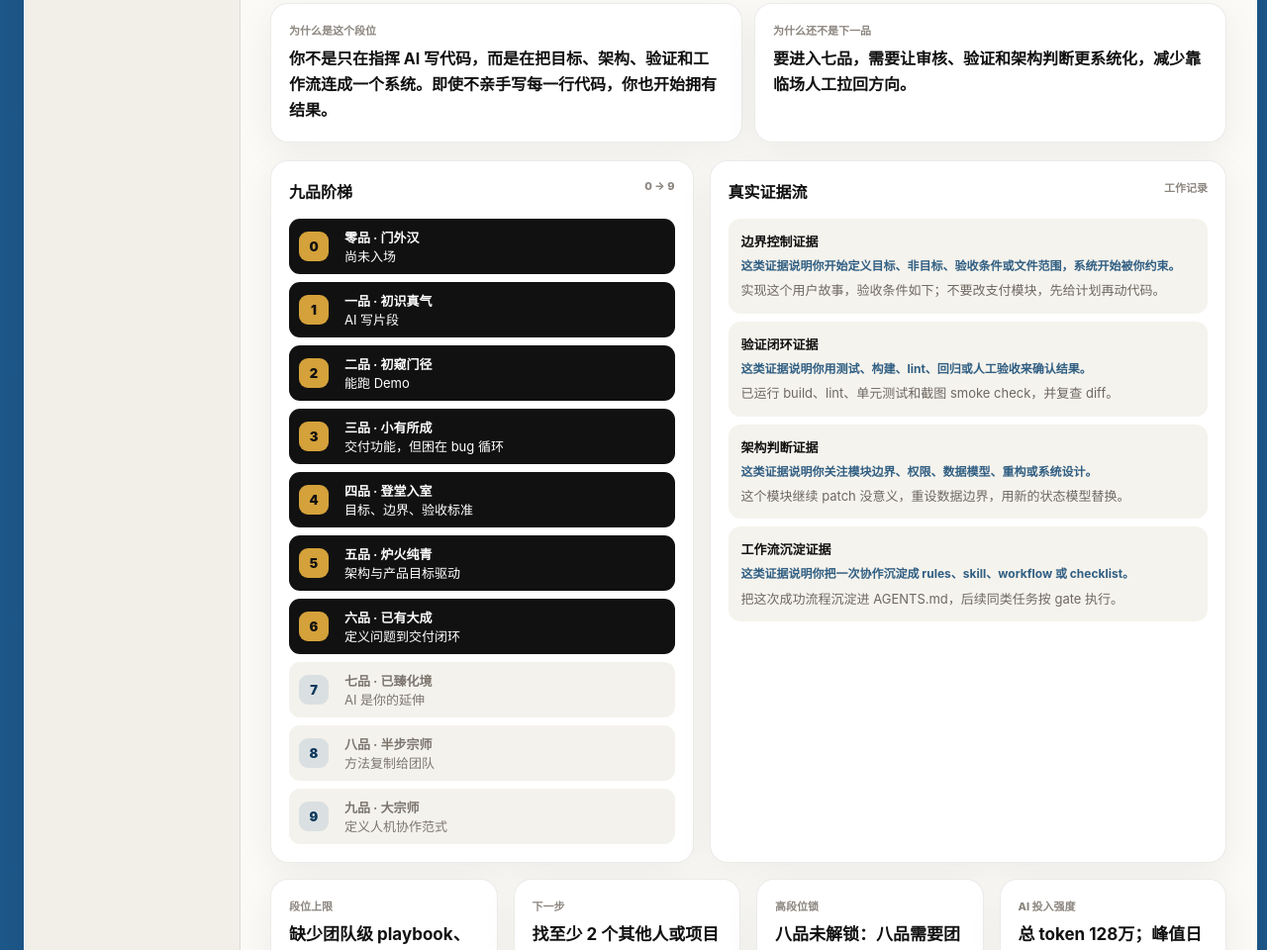
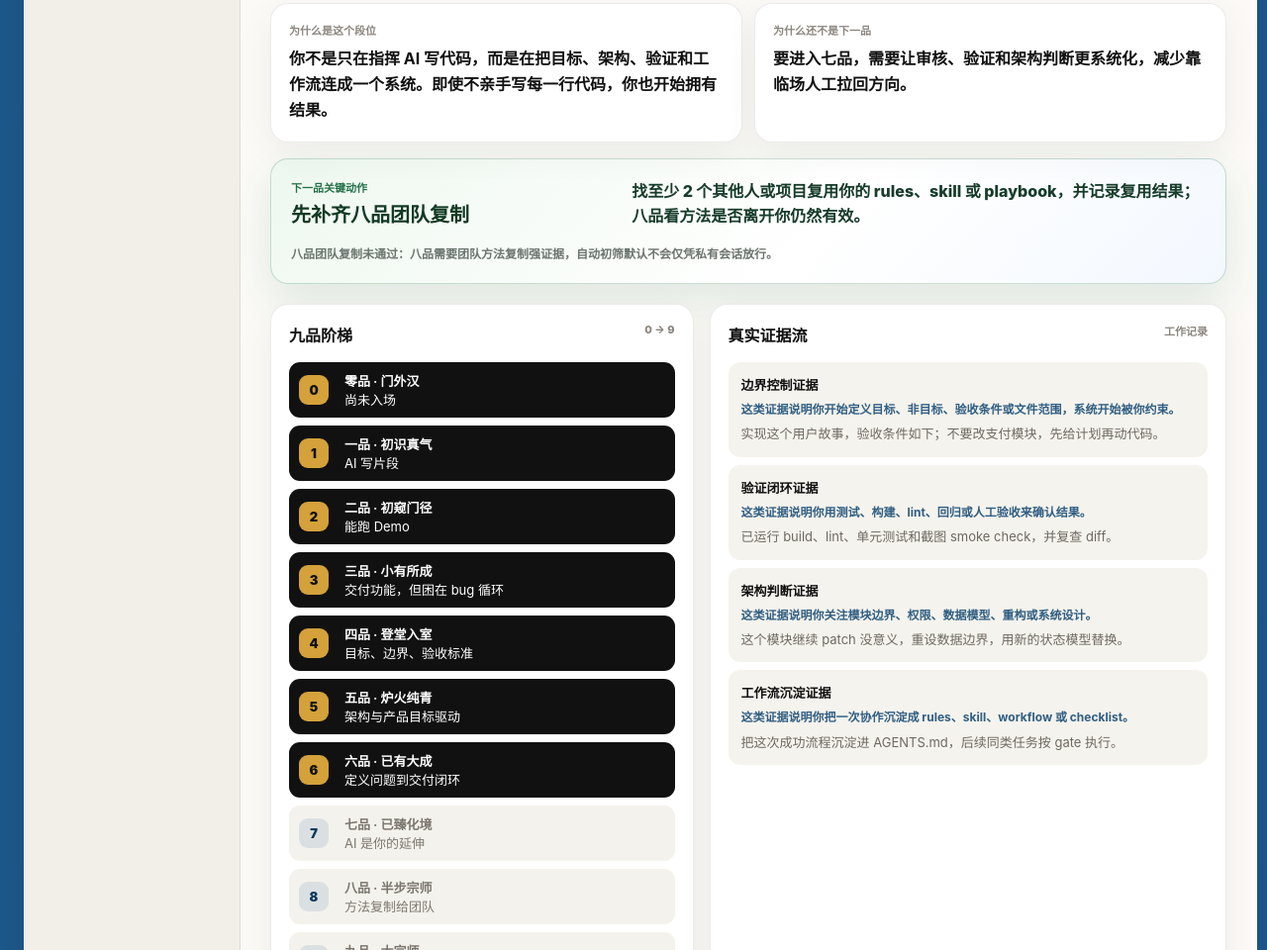
Before and after one commit to relaxcloud-cn/vibe-coding-rank, a website: page apps/report-site/index.html in a window 1280 px wide. Shown: the part 1407-2367 px from the top of the page at 99% size. Drawn offline with Linux system fonts and the light colour scheme.

Commit message:
Highlight next rank action

```diff
--- a/apps/report-site/app.js
+++ b/apps/report-site/app.js
@@ -370,6 +370,9 @@ function render(report) {
   document.querySelector("#drag-factors").textContent = dragFactorSummary(report);
   document.querySelector("#why-this-rank").textContent = report.whyThisRank || report.narrative?.rankReason || SAMPLE.whyThisRank;
   document.querySelector("#why-not-next").textContent = report.whyNotNextRank || report.narrative?.nextRankGap || SAMPLE.whyNotNextRank;
+  document.querySelector("#next-action-title").textContent = nextActionTitle(report);
+  document.querySelector("#next-action-body").textContent = upgradePathSummary(report);
+  document.querySelector("#next-action-gate").textContent = rankGateSummary(report);
   renderQuality(report);
   renderDimensions(report);
   renderHardStatCards(report);
@@ -399,6 +402,9 @@ function renderError(error) {
   document.querySelector("#evidence-grid").innerHTML = "";
   document.querySelector("#why-this-rank").textContent = "无法根据当前链接判断段位。";
   document.querySelector("#why-not-next").textContent = "需要有效报告数据后才能分析下一品差距。";
+  document.querySelector("#next-action-title").textContent = "重新生成报告";
+  document.querySelector("#next-action-body").textContent = "重新运行 CLI，生成有效的脱敏报告链接。";
+  document.querySelector("#next-action-gate").textContent = "当前链接无法解析。";
   document.querySelector("#rank-cap").textContent = "报告数据不可用。";
   document.querySelector("#upgrade-path").textContent = "重新运行 npx github:relaxcloud-cn/vibe-coding-rank --source codex --short-link --open";
   document.querySelector("#unlock-status").textContent = "未加载";
@@ -546,6 +552,13 @@ function rankGateSummary(report) {
   const failed = firstFailedGate(report);
   if (!failed) return "当前关键门槛已通过，继续看下一品证据缺口。";
   return `${failed.label || failed.id}未通过：${shortText(failed.reason || "", 56)}`;
+}
+
+function nextActionTitle(report) {
+  const failed = firstFailedGate(report);
+  if (failed?.label) return `先补齐${failed.label}`;
+  const nextRank = report.nextRank?.label || "下一品";
+  return `冲击${nextRank}`;
 }
 
 function firstFailedGate(report) {
--- a/apps/report-site/index.html
+++ b/apps/report-site/index.html
@@ -130,6 +130,15 @@ VIBE 段位  VIBE 段位  VIBE 段位  VIBE 段位  VIBE 段位  VIBE 段位
                   <span>为什么还不是下一品</span>
                   <strong id="why-not-next">要进入七品，需要让审核、验证和架构判断更系统化。</strong>
                 </article>
+              </div>
+
+              <div class="next-action-card">
+                <div>
+                  <span>下一品关键动作</span>
+                  <strong id="next-action-title">先补齐八品团队复制门槛</strong>
+                </div>
+                <p id="next-action-body">找至少 2 个其他人或项目复用你的 rules、skill 或 playbook，并记录复用结果。</p>
+                <small id="next-action-gate">八品团队复制未通过：需要团队方法复制强证据。</small>
               </div>
 
               <div class="main-grid">
--- a/apps/report-site/styles.css
+++ b/apps/report-site/styles.css
@@ -632,6 +632,51 @@ button {
   line-height: 1.62;
 }
 
+.next-action-card {
+  display: grid;
+  grid-template-columns: minmax(180px, 0.72fr) minmax(260px, 1.28fr);
+  gap: 18px;
+  align-items: center;
+  margin: -2px 0 20px;
+  padding: 20px;
+  border: 1px solid rgba(25, 111, 70, 0.22);
+  border-radius: 18px;
+  background: linear-gradient(135deg, #eef8ef, #ffffff 58%, #f3f8ff);
+  box-shadow: 0 16px 42px rgba(25, 111, 70, 0.12);
+}
+
+.next-action-card span {
+  display: block;
+  color: #247148;
+  font-size: 11px;
+  font-weight: 900;
+}
+
+.next-action-card strong {
+  display: block;
+  margin-top: 8px;
+  color: #123923;
+  font-size: 20px;
+  line-height: 1.25;
+}
+
+.next-action-card p {
+  margin: 0;
+  color: #173c2a;
+  font-size: 16px;
+  font-weight: 850;
+  line-height: 1.55;
+}
+
+.next-action-card small {
+  grid-column: 1 / -1;
+  display: block;
+  color: #6c756f;
+  font-size: 12px;
+  font-weight: 780;
+  line-height: 1.45;
+}
+
 .quality-note {
   margin: 0 0 18px;
   padding: 10px 12px;
@@ -964,6 +1009,7 @@ button {
 
   .app-shell,
   .main-grid,
+  .next-action-card,
   .split-section {
     grid-template-columns: 1fr;
   }
```
Also changed, not shown: tests/test_site.mjs (+12 -0 lines).
